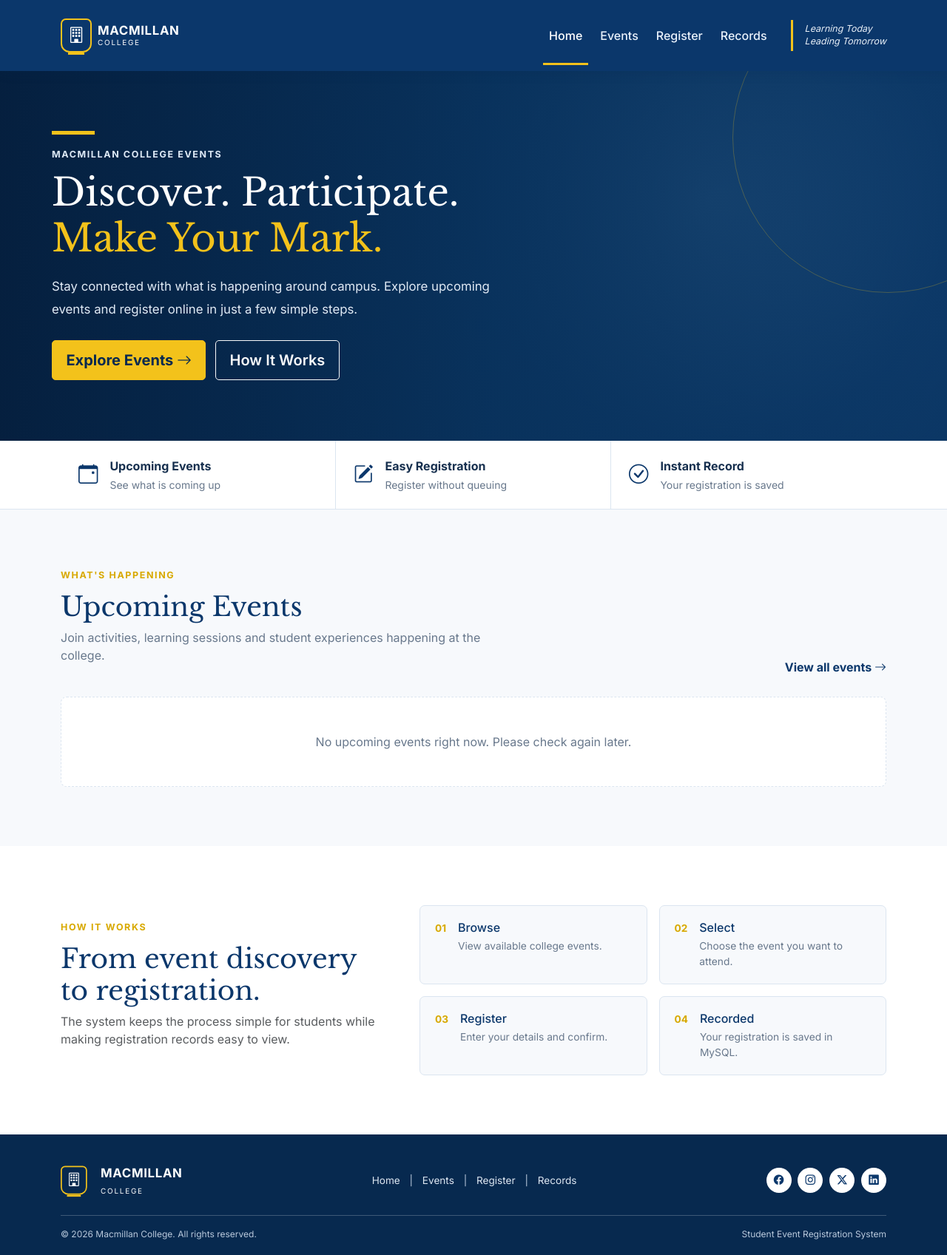
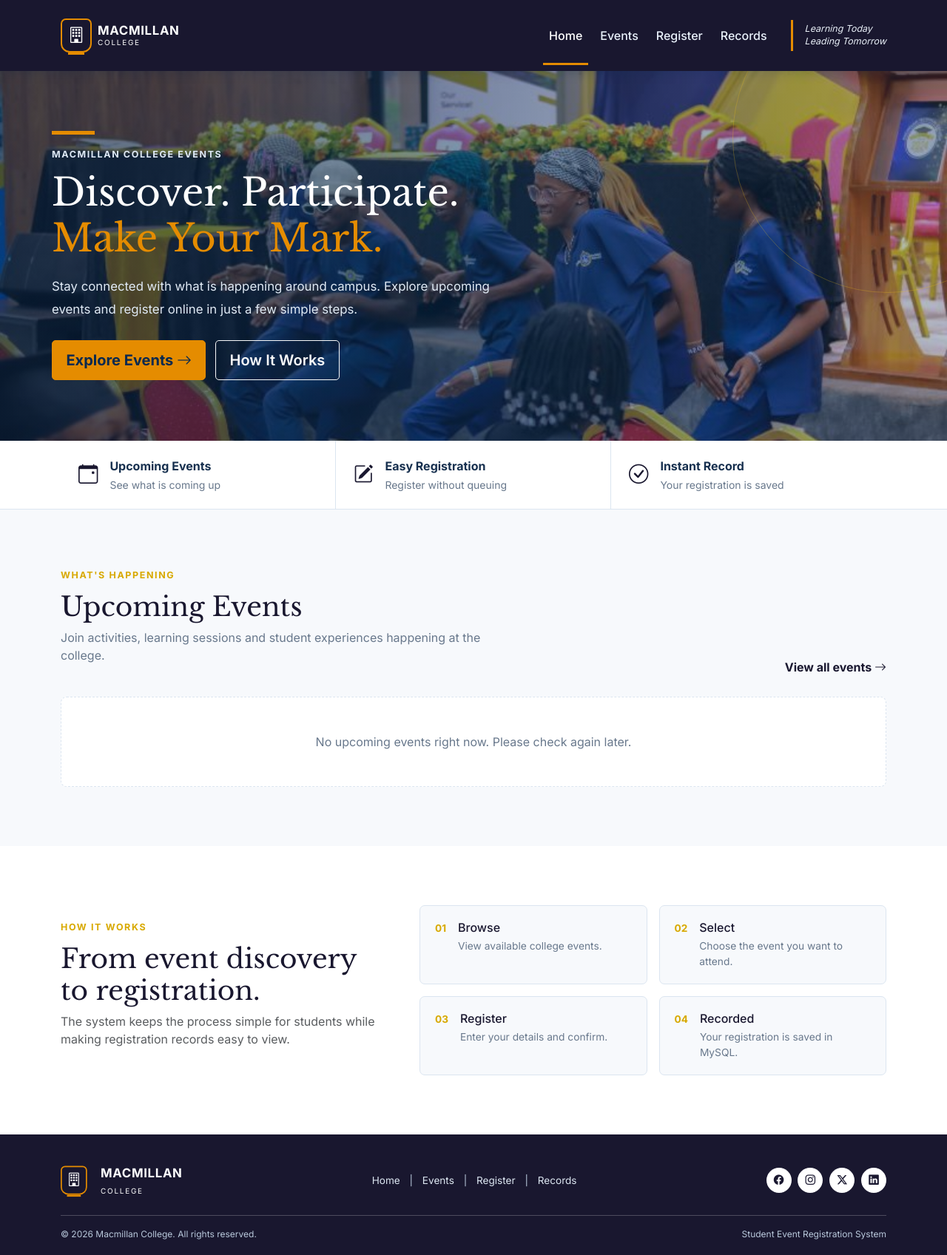
Before and after one commit to Tireito950/mmtc-event-system, a PHP site: page /index.php in a window 1280 px wide. Shown: the whole page at 74% size. Run offline with PHP 8.4, Linux system fonts and the light colour scheme; data that the repository does not hold is empty.

Commit message:
Patch stylesheet file

```diff
--- a/css/style.css
+++ b/css/style.css
@@ -1,10 +1,10 @@
 @import url('https://fonts.googleapis.com/css2?family=Inter:wght@400;500;600;700&family=Libre+Baskerville:wght@400;700&display=swap');
 
 :root {
-    --navy: #0b376b;
+    --navy: #19172f;
     --navy-dark: #07294f;
     --blue: #125ca8;
-    --gold: #f3c21b;
+    --gold: #e58c00;
     --gold-dark: #d8a900;
     --sky: #eef6ff;
     --paper: #f7f9fc;
@@ -72,6 +72,13 @@ h2 { font-size: clamp(1.65rem, 3vw, 2.25rem); }
     background: var(--gold);
 }
 
+.brand-logo {
+    width: 50px;
+    height: 50px;
+    object-fit: contain;
+}
+
+
 .navbar-nav .nav-link {
     color: #eaf2fc;
     padding: 1.75rem .85rem 1.55rem;
@@ -138,8 +145,13 @@ h2 { font-size: clamp(1.65rem, 3vw, 2.25rem); }
     align-items: center;
     overflow: hidden;
     background:
-        linear-gradient(90deg, rgba(5, 31, 62, .96) 0%, rgba(8, 49, 91, .9) 52%, rgba(10, 54, 100, .68) 100%),
-        radial-gradient(circle at 75% 35%, #3c6f9d 0, #123f70 32%, #082c55 70%);
+    linear-gradient(90deg, rgba(5, 31, 62, 0.65) 0%, rgba(8, 49, 91, 0.50) 50%, rgba(10, 54, 100, 0.30) 100% ),
+    url("../images/event.jpg");
+
+    background-size: cover;
+    background-position: center;
+    background-repeat: no-repeat;
+
 }
 
 .hero-section::after {
@@ -177,7 +189,12 @@ h2 { font-size: clamp(1.65rem, 3vw, 2.25rem); }
 
 /* PAGE BANNER */
 .page-banner {
-    background: linear-gradient(100deg, var(--navy-dark), var(--navy));
+    background:
+        linear-gradient( 90deg, rgba(5, 31, 62, 0.78) 0%, rgba(8, 49, 91, 0.65) 50%, rgba(10, 54, 100, 0.45) 100% ),
+        url("../images/event1.png");
+    background-size: cover;
+    /* background-position: center; */
+    background-repeat: no-repeat;
     color: #fff;
     padding: 4rem 0;
     position: relative;
@@ -316,7 +333,7 @@ h2 { font-size: clamp(1.65rem, 3vw, 2.25rem); }
 .no-results { text-align: center; padding: 1rem; color: var(--muted); background: var(--sky); border-radius: 5px; }
 
 /* FOOTER */
-.site-footer { background: var(--navy-dark); color: #b9c9dc; padding: 2.4rem 0 1.2rem; }
+.site-footer { background: var(--navy); color: #b9c9dc; padding: 2.4rem 0 1.2rem; }
 .footer-top { display: flex; justify-content: space-between; align-items: center; gap: 1.5rem; padding-bottom: 1.5rem; border-bottom: 1px solid rgba(255,255,255,.22); }
 .footer-brand { color: #fff; display: flex; align-items: center; gap: .75rem; text-decoration: none; }
 .footer-brand .brand-mark { transform: scale(.85); transform-origin: left center; }
```
